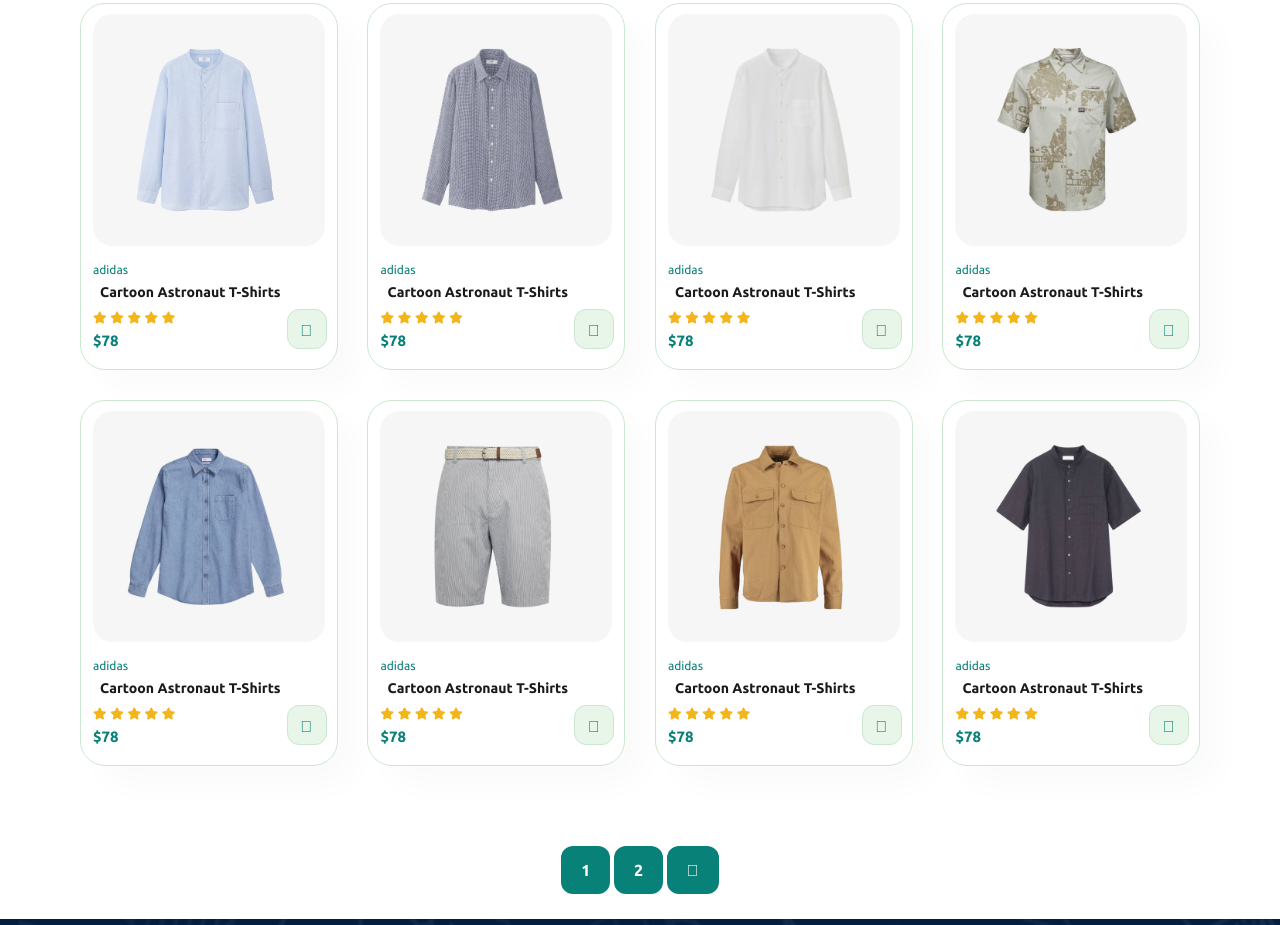
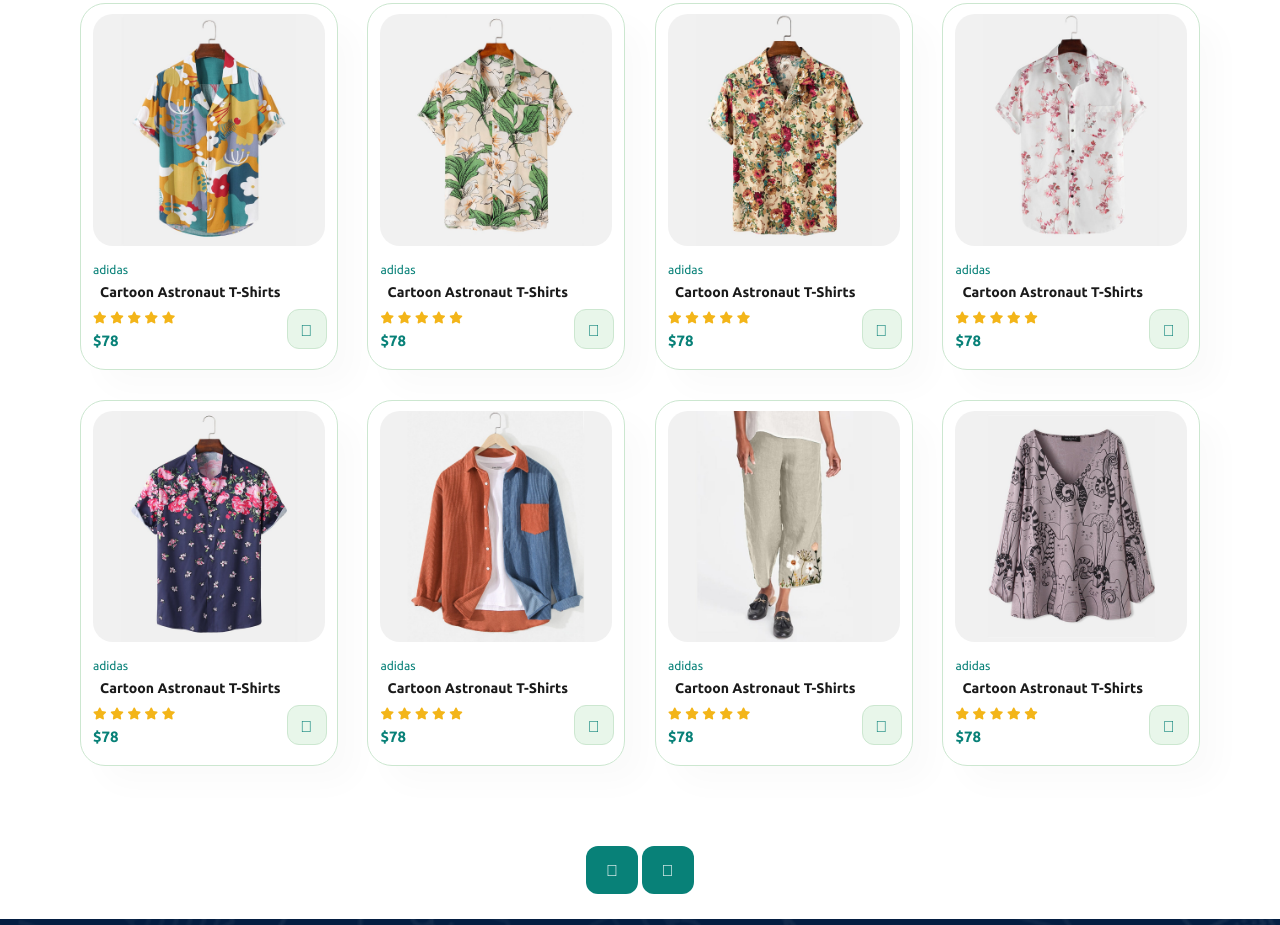
Before and after one commit to tangentveil/E-Commerce-Website, a plain HTML site: page shop.html in a window 1280 px wide. Shown: the part 475-1400 px from the top of the page. Drawn offline with Linux system fonts and the light colour scheme.

Commit message:
20-Oct-2022

```diff
--- a/script.js
+++ b/script.js
@@ -172,8 +172,6 @@ function displayProducts(items) {
   return displayProduct.join("");
 }
 
-
-
 //********************** */ New Arrival Product
 
 const Newproducts = [
@@ -233,17 +231,27 @@ window.addEventListener("DOMContentLoaded", (e) => {
   newArrivalContainer.innerHTML = displayProducts(Newproducts);
 });
 
-
-
 //********************** */ shop Product
 
+const shopProducts = products.concat(Newproducts);
 const shopContainer = document.querySelector(".shop-container");
 
-window.addEventListener("DOMContentLoaded", (e) => {
+//*************** */ pagination
+
+const prevBtn = document.getElementById("prev-btn");
+const nextBtn = document.getElementById("next-btn");
+
+prevBtn.addEventListener("click", (e) => {
+  e.preventDefault();
+
+shopContainer.innerHTML = displayProducts(products);
+});
+
+nextBtn.addEventListener("click", (e) => {
+  e.preventDefault();
+
 shopContainer.innerHTML = displayProducts(Newproducts);
 });
-
-
 
 //*********************** */ blog
 
@@ -330,7 +338,6 @@ function displayBlogs(items) {
   blogContainer.innerHTML = displayBlog.join("");
 }
 
-
 //*********************** */ cart products
 
 const addedProducts = [
@@ -339,22 +346,22 @@ const addedProducts = [
     img: "./img/products/f1.jpg",
     title: "Cartoon Astronaut T-Shirts",
     price: "$118",
-        subtotal: "$118"
+    subtotal: "$118",
   },
   {
     id: 2,
     img: "./img/products/f2.jpg",
     title: "Cartoon Astronaut T-Shirts",
     price: "$118",
-        subtotal: "$118"
+    subtotal: "$118",
   },
   {
     id: 3,
     img: "./img/products/f3.jpg",
     title: "Cartoon Astronaut T-Shirts",
     price: "$118",
-        subtotal: "$118"
-    }
+    subtotal: "$118",
+  },
 ];
 
 const cartContainer = document.getElementById("t-rows");
--- a/shop.html
+++ b/shop.html
@@ -368,9 +368,10 @@
 
 
     <section id="pagination" class="section-p1">
-        <a href="">1</a>
-        <a href="">2</a>
-        <a href=""><i class="fal fa-long-arrow-alt-right"></i></a>
+        <a id="prev-btn" href=""><i class="fal fa-long-arrow-alt-left"></i></a>
+        <!-- <a href="">1</a>
+        <a href="">2</a> -->
+        <a id="next-btn" href=""><i class="fal fa-long-arrow-alt-right"></i></a>
     </section>
 
 
```
Also changed, not shown: cart.html (+1 -1 lines). Lines whose indentation alone changed are shown as unchanged.
